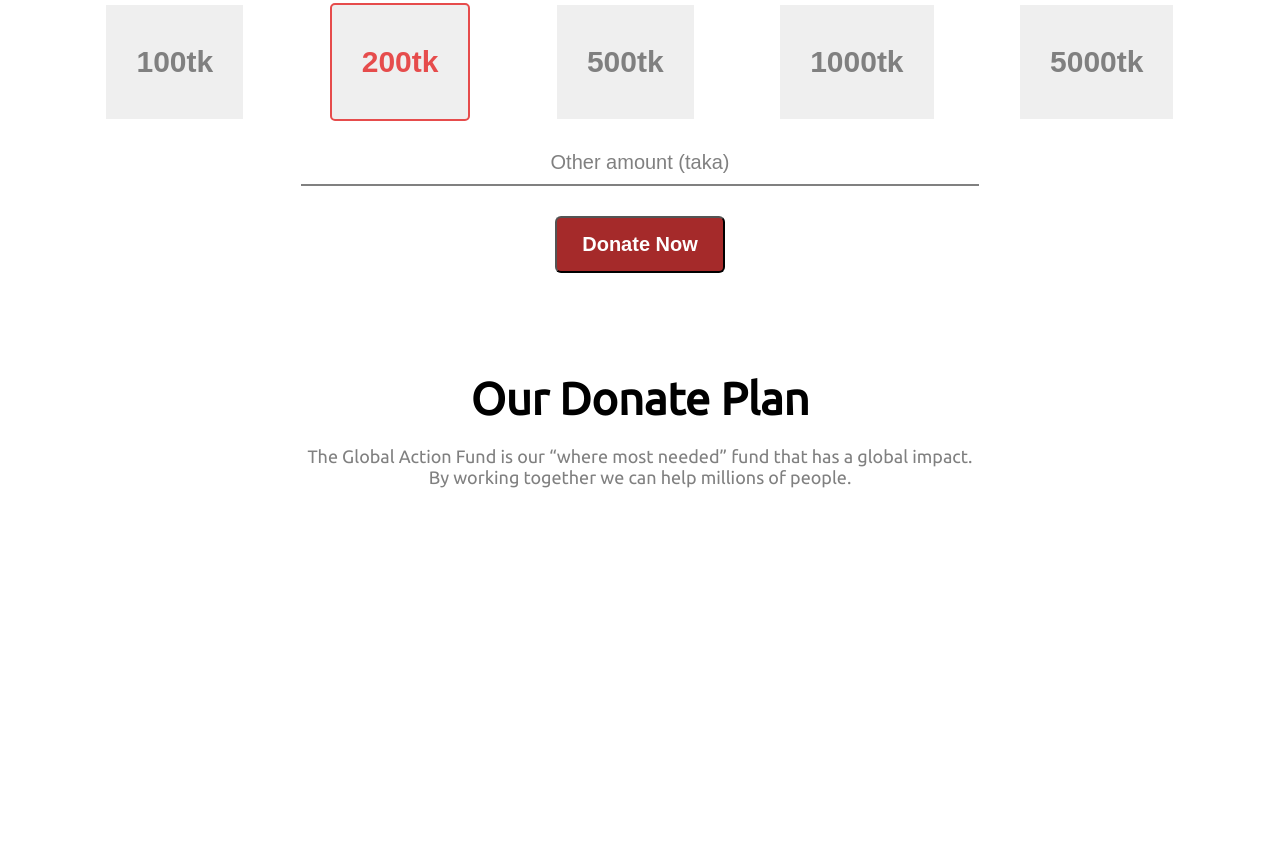
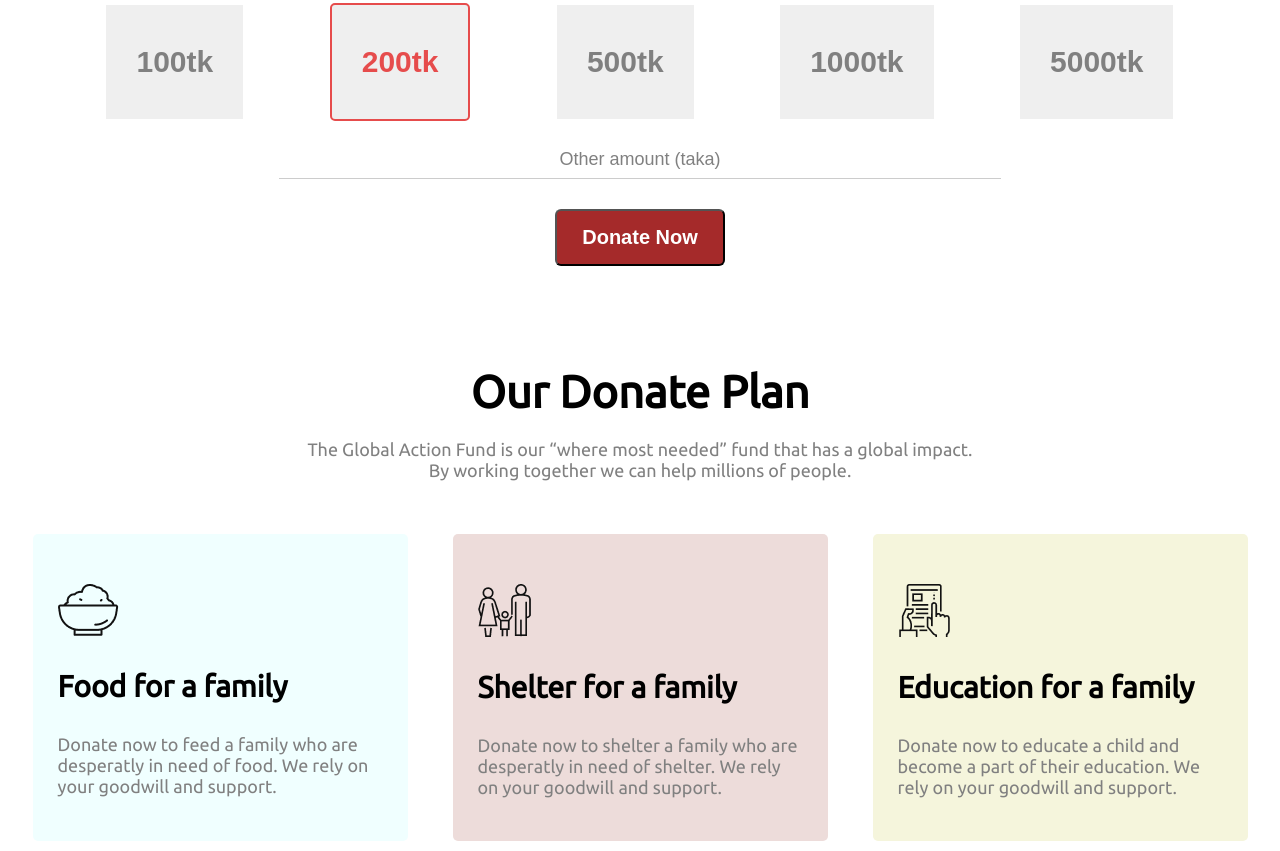
Before and after one commit to saimfulhasan/assignment-1, a plain HTML site: page index.html in a window 1280 px wide. Shown: the part 1053-1904 px from the top of the page. Before the commit the page ends 1562 px from the top, so only its background shows below. Drawn offline with Linux system fonts and the light colour scheme.

Commit message:
added 4th section

```diff
--- a/index.html
+++ b/index.html
@@ -50,9 +50,38 @@
             The Global Action Fund is our “where most needed” fund that has a global impact. <br> By working together we can help millions of people.
         </p>
     </div>
-    <div>
+    <div class="three-container">
+        <div class="first-box">
+            <div class="icon">
+                <div class="three-img"><img src="icons/food.png" alt=""></div>
+                <h3>Food for a family</h3>
+                <p class="three-p">
+                    Donate now to feed a family who are desperatly in need of food. We rely on your goodwill and support.
+                </p>
+            </div>
+        </div>
+        <div class="second-box">
+            <div class="icon">
+                <div class="three-img"><img src="icons/shelter.png" alt=""></div>
+                <h3>Shelter for a family</h3>
+                <p class="three-p">
+                    Donate now to shelter a family who are desperatly in need of shelter. We rely on your goodwill and support.
+                </p>
+            </div>
+        </div>
+        <div class="third-box">
+            <div class="icon">
+                <div class="three-img"><img src="icons/Frame-1.png" alt=""></div>
+                <h3>Education for a family</h3>
+                <p class="three-p">
+                    Donate now to educate a child and become a part of their education. We rely on your goodwill and support.
+                </p>
+            </div>
+        </div>
+    </div>
+   </section>
+   <section>
 
-    </div>
    </section>
 </body>
 </html>
--- a/style.css
+++ b/style.css
@@ -19,6 +19,10 @@ h2{
     font-size: 45px;
     margin-bottom: 5px;
     margin-top: 100px;
+}
+h3{
+  font-size: 30px;
+  text-align: left;
 }
 .container-paragraph{
     font-size: 20px;
@@ -63,10 +67,10 @@ h2{
   }
   .horizontal-button{
     border: none;
-    border-bottom: 2px solid gray;
+    border-bottom: 1px solid rgb(204, 204, 204);
     color: gray;
-    font-size: 20px;
-    padding: 10px 250px;
+    font-size: 18px;
+    padding: 8px 280px;
     margin-bottom: 30px;
     background-color: white;
   }
@@ -79,3 +83,46 @@ h2{
   .container2{
     text-align: center;
   }
+  .three-container{
+    margin-top: 20px;
+    display: flex;
+    padding: 10px;
+    justify-content: center;
+    flex-wrap: wrap;
+}
+  .first-box {
+    width: 325px;
+    text-align: center;
+    margin: 0 auto;
+    padding: 25px;
+    border-radius: 5px;
+    margin-top: 20px;
+    background-color: azure;
+  }
+  .second-box{
+    width: 325px;
+    text-align: center;
+    margin: 0 auto;
+    padding: 25px;
+    border-radius: 5px;
+    margin-top: 20px;
+    background-color: #eddcda;
+  }
+  .third-box{
+    width: 325px;
+    text-align: center;
+    margin: 0 auto;
+    padding: 25px;
+    border-radius: 5px;
+    margin-top: 20px;
+    background-color: beige;
+  }
+  .three-img{
+    text-align: left;
+    margin-top: 25px;
+  }
+  .three-p{
+    font-size: 18px;
+    color: gray;
+    text-align: left;
+  }
```
